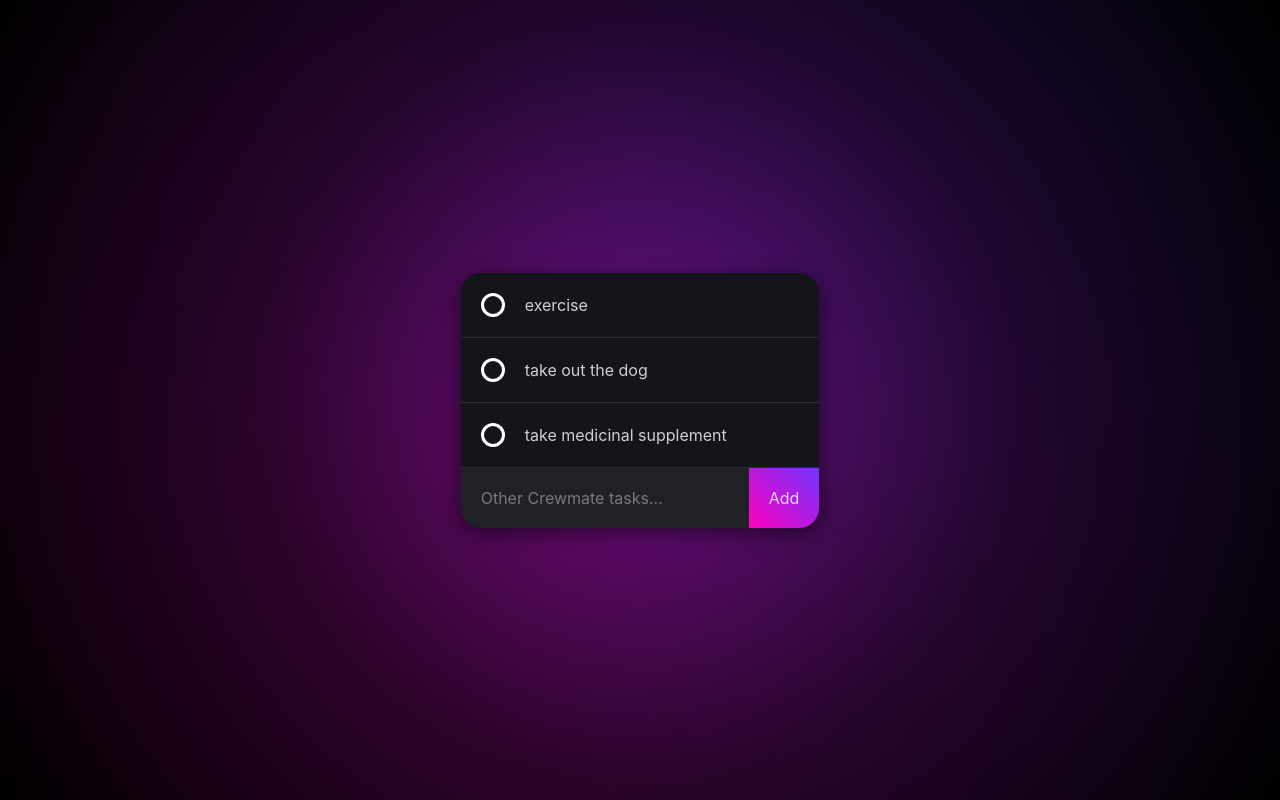
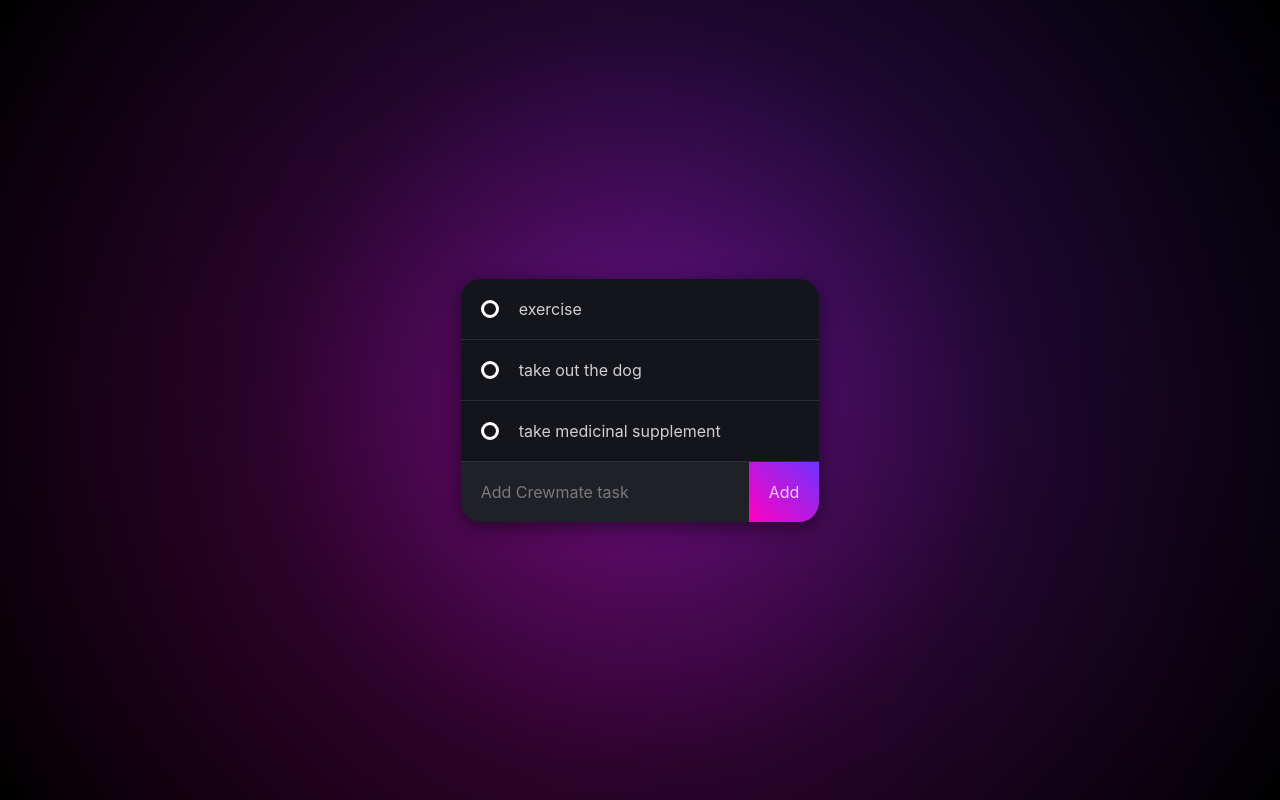
Before and after one commit to SheepTester/HEALTH-AMONG-US, a React (Create React App) app: page / in a window 1280 px wide. Built offline with nearby package versions, Linux system fonts and the light colour scheme.

Commit message:
adjustments

```diff
--- a/public/index.html
+++ b/public/index.html
@@ -7,7 +7,7 @@
     <meta name="theme-color" content="#000000" />
     <meta
       name="description"
-      content="Web site created using create-react-app"
+      content="Web site created using create-react-app obv"
     />
     <link rel="apple-touch-icon" href="%PUBLIC_URL%/logo192.png" />
     <!--
@@ -24,10 +24,10 @@
       work correctly both with client-side routing and a non-root public URL.
       Learn how to configure a non-root public URL by running `npm run build`.
     -->
-    <title>React App</title>
+    <title>Health Among Us</title>
   </head>
   <body>
-    <noscript>You need to enable JavaScript to run this app.</noscript>
+    <noscript>You need to enable JavaScript to run this app. lmao</noscript>
     <div id="root"></div>
     <!--
       This HTML file is a template.
--- a/src/App.js
+++ b/src/App.js
@@ -14,31 +14,32 @@ function App () {
     <div className='list-wrapper'>
       <div className='list'>
         {list.map((content, i) => (
-          <div className='list-item' key={i}>
           <button
-              class='remove'
+            className='list-item'
+            key={i}
             onClick={() => {
               setList(list.filter((_, j) => i !== j))
             }}
           >
-              Done
+            <div className='bubble'></div>
+            <div className='todo-item'>{content}</div>
           </button>
-            <div className='todo-item'>{content}</div>
-          </div>
         ))}
       </div>
       <form
         className='add-item-wrapper'
         onSubmit={e => {
-          setList([...list, toAdd])
+          if (toAdd.trim()) {
+            setList([...list, toAdd.trim()])
             setToAdd('')
+          }
           e.preventDefault()
         }}
       >
         <input
           className='add-input'
           type='text'
-          placeholder='Other Crewmate tasks...'
+          placeholder='Add Crewmate task'
           value={toAdd}
           onChange={e => {
             setToAdd(e.currentTarget.value)
--- a/src/index.css
+++ b/src/index.css
@@ -17,6 +17,7 @@ body {
     ),
     linear-gradient(45deg, #ff00c1, #7033ff);
   color: rgba(255, 255, 255, 0.8);
+  background-attachment: fixed;
 }
 
 button,
@@ -45,6 +46,8 @@ button:not(:disabled) {
   background-color: #14151a;
   border-radius: 20px;
   box-shadow: 0 5px 20px rgba(0, 0, 0, 0.5);
+  overflow: hidden;
+  margin: 20px;
 }
 
 .list-item {
@@ -52,16 +55,25 @@ button:not(:disabled) {
   border-bottom: 1px solid rgba(255, 255, 255, 0.1);
   padding: 20px;
   align-items: center;
+  width: 100%;
+  box-sizing: border-box;
 }
-.remove {
+.bubble {
   flex: none;
   border: 3px solid white;
   border-radius: 50%;
   font-size: 0;
-  width: 24px;
-  height: 24px;
+  width: 18px;
+  height: 18px;
   box-sizing: border-box;
   margin-right: 20px;
+}
+.todo-item {
+  text-align: left;
+}
+.list-item:hover .todo-item {
+  opacity: 0.8;
+  text-decoration: line-through;
 }
 
 .add-item-wrapper {
@@ -73,13 +85,11 @@ button:not(:disabled) {
 }
 .add-input:focus {
   background-color: rgba(255, 255, 255, 0.05);
-  border-bottom-left-radius: 20px;
   outline: none;
 }
 .add-btn {
   padding: 20px;
   background-image: linear-gradient(45deg, #ff00c1, #7033ff);
-  border-bottom-right-radius: 20px;
 }
 .add-btn:hover {
   background-color: white;
```
Also changed, not shown: 1 other file (tests, documents, lock files or other folders). Lines whose indentation alone changed are shown as unchanged.
